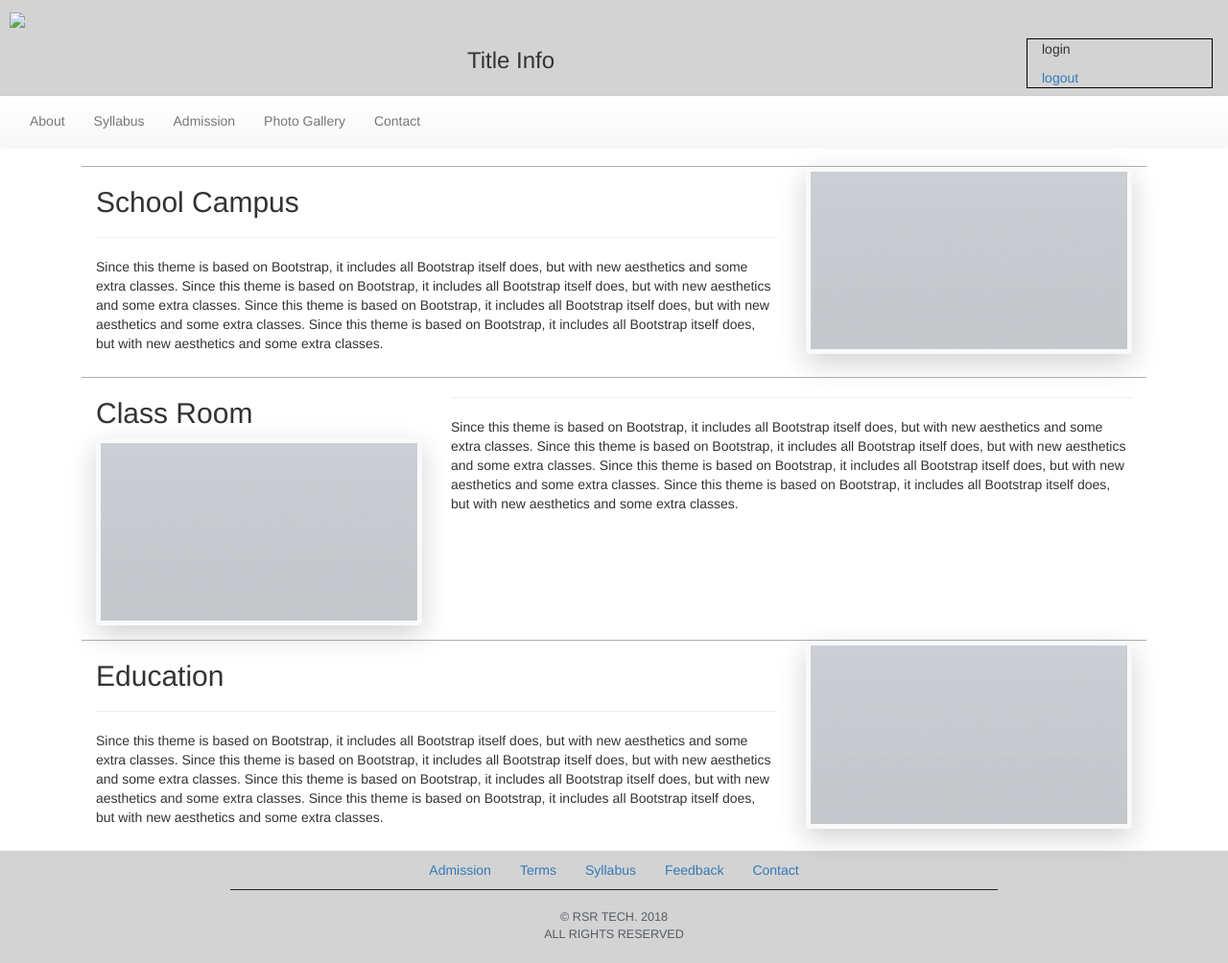
After one commit to ravi504/HomeProject, a PHP site: page /files/About.html in a window 1280 px wide. The commit adds this page. Shown: the whole page at 96% size. Run offline with PHP 8.4, Linux system fonts and the light colour scheme; some libraries are stand-ins or nearby versions.

Commit message:
Add php files

```diff
--- a/MTSchool/css/index.css
+++ b/MTSchool/css/index.css
@@ -1,3 +1,6 @@
+body{
+	//background-image: linear-gradient(to right top, #0c4cac, #0079cc, #009ab1, #00b46c, #88c207);
+}
 #header{
 	padding:10px;
 	height:100px;
@@ -165,6 +168,10 @@ h3{
 .bg-darkest {
     background-color: lightgrey!important;
 }
+/* .bg-darkest-syllb{ */
+	/* background-color: lightgrey!important; */
+
+/* } */
 .justify-content-center {
     justify-content: center!important;
 	display: flex;
@@ -218,3 +225,92 @@ ul {
 /* *, :after, :before { */
     /* box-sizing: border-box; */
 /* } */
+
+
+.img-thumbnail {
+    padding: .5rem;
+	width:100%;
+    background-color: #f8f9fa;
+    border: 0 solid #dee2e6;
+    border-radius: .375rem;
+    box-shadow: 0 1rem 3rem rgba(0,0,0,.175);
+}
+/* .img-fluid, .img-thumbnail { */
+    /* max-width: 100%; */
+    /* height: auto; */
+/* } */
+img, svg {
+    vertical-align: middle;
+}
+
+.justify-content{
+	margin:15px;
+	border-top: 1px solid #b1b0b0
+}
+.col_h2{
+	//float:right;
+}
+
+@media (min-width: 768px) {
+	.img-thumbnail{
+		width:100%;
+		//margin: 60px 10px 0px 37px;
+		//margin: 22px 21px 0px 23px;
+		}
+	}
+
+/* Syllabus part */
+.scrollspy-example {
+    position: relative;
+    height: 100%;
+    margin-top: .5rem;
+	margin-left: .5em;
+    overflow: auto;
+}
+*, ::after, ::before {
+    box-sizing: border-box;
+}
+
+div {
+    display: block;
+}
+.scrollspy-example p{
+	background: lightgrey;
+    font-size: 15px;
+    padding: 30px;
+	margin: -8px 0px 30px 0px;
+	height: auto;
+    width: 99%;
+    font-family: Times, Times New Roman, Georgia;
+	border-bottom:1px solid black;
+}
+.scrollspy-example h4{
+	font-size: 23px;
+    font-family: cursive;
+    background: gainsboro;
+    line-height: 36px;
+    padding: 5px;
+	width: 99%;
+}
+.lis_style{
+    margin: 16px 0px 0px 4px;
+}
+.bd-example{
+	border-bottom:2px solid black;
+}
+
+/* Gallery part */
+
+.gallery_div img{
+	width: 30%;
+    height: 50%;
+    padding: 3px;
+    float: right;
+	cursor:pointer;
+	/* transition: all .2s ease-in-out; */
+	/* border-radius: calc(.25rem - 1px); */
+}
+.gallery_div img:hover{
+	background:grey;
+
+}
--- /dev/null
+++ b/MTSchool/files/About.html
@@ -0,0 +1,152 @@
+<!DOCTYPE html>
+
+<html lang="en">
+<head>
+ <title>About</title>
+ <meta charset='utf-8' />
+ <meta name="viewport" content="width=device-width, initial-scale=1">
+  <link rel="stylesheet" href="https://maxcdn.bootstrapcdn.com/bootstrap/3.3.6/css/bootstrap.min.css">
+ <link rel="stylesheet" href="https://maxcdn.bootstrapcdn.com/bootstrap/3.3.6/css/bootstrap-theme.min.css">
+ <link rel="stylesheet" href="css/index.css">
+ <!-- <link rel="stylesheet" href="https://maxcdn.bootstrapcdn.com/bootstrap/4.0.0/css/bootstrap.min.css" integrity="sha384-Gn5384xqQ1aoWXA+058RXPxPg6fy4IWvTNh0E263XmFcJlSAwiGgFAW/dAiS6JXm" crossorigin="anonymous"> -->
+
+
+ <link rel='stylesheet' href='../css/index.css' />
+
+</head>
+<body>
+<div id="main-div">
+			<div id="header" class="container-fluid">
+				  <div class="logo">  <!--Logo and Wesite title info -->
+					<div class="row">
+					 <div class="col-md-10 ">
+					  <div class="colsm">
+					   <div id="img_div"><img src="#" /> <h3>Title Info</h3></div>
+					  </div>
+					 </div>
+					 <div class="col-md-2 col_lo_status">
+					   <div id="login_status">
+						   <p id="login">login</p><a id="logout">logout</a>
+					   </div>
+					 </div>
+					</div>
+				</div>
+				</div>
+			</div>
+			<nav class="navbar navbar-default" id="nav"> <!-- Navigations bar -->
+				<div class="container-fluid">
+					<div class="navbar-header">
+						<button type="button" class="navbar-toggle" data-toggle="collapse" data-target="#nav-collapse"><span class="glyphicon glyphicon-tasks"></span></button>
+					</div>
+					<div id="nav-collapse" class="collapse navbar-collapse">
+						<ul class="nav navbar-nav">
+							<li><a href="about.html">About</a></li>
+							<li><a href="Syllabus.html">Syllabus</a></li>
+							<li><a href="Admission.html">Admission</a></li>
+							<li><a href="Photo_Gallery.html">Photo Gallery</a></li>
+							<li><a href="Contact.html">Contact</a></li>
+						</ul>
+						<!-- <form class="navbar-form navbar-left" role="search"> -->
+							<!-- <div class="form-group"> -->
+								<!-- <input type="text" class="form-control" placeholder="Search.."> -->
+							<!-- </div> -->
+							<!-- <a class="btn btn-info" role="button" href="#search-modal" data-toggle="modal">Search</a> -->
+						<!-- </form> -->
+
+					</div>
+				</div>
+			</nav>
+</div>
+
+<div class="container">
+            <div class="row justify-content">
+                <div class="col-sm-12 col-md-8">
+                    <h2>School Campus</h2>
+                    <hr class="sep border-primary ml-0 mb-3 text-left">
+                    <p>Since this theme is based on Bootstrap, it includes all Bootstrap itself does, but with new aesthetics and some extra classes.
+					  Since this theme is based on Bootstrap, it includes all Bootstrap itself does, but with new aesthetics and some extra classes.
+					Since this theme is based on Bootstrap, it includes all Bootstrap itself does, but with new aesthetics and some extra classes.
+					Since this theme is based on Bootstrap, it includes all Bootstrap itself does, but with new aesthetics and some extra classes.
+					</p>
+                </div>
+                <div class="col-sm-12 col-md-4 col-img1">
+                    <img src="../image/slide4.gif" class="img-fluid img-thumbnail" alt="People working with a laptop">
+                </div>
+            </div>
+            <div class="row justify-content">
+			    <div class="col-sm-12 col-md-4 col-img1">
+				    <h2 class="col_h2">Class Room</h2>
+                    <img src="../image/slide4.gif" class="img-fluid img-thumbnail" alt="Woman talking on the phone">
+                </div>
+                <div class="col-sm-12 col-md-8">
+                    <!-- <h2 class="col_h2">Easy to customize</h2> -->
+                    <hr class="sep border-primary ml-0 mb-3 text-left">
+                    <p>Since this theme is based on Bootstrap, it includes all Bootstrap itself does, but with new aesthetics and some extra classes.
+					  Since this theme is based on Bootstrap, it includes all Bootstrap itself does, but with new aesthetics and some extra classes.
+					Since this theme is based on Bootstrap, it includes all Bootstrap itself does, but with new aesthetics and some extra classes.
+					Since this theme is based on Bootstrap, it includes all Bootstrap itself does, but with new aesthetics and some extra classes.
+					</p>
+                </div>
+
+             </div>
+			 <div class="row justify-content">
+                <div class="col-sm-12 col-md-8">
+                    <h2>Education</h2>
+                    <hr class="sep border-primary ml-0 mb-3 text-left">
+                    <p>Since this theme is based on Bootstrap, it includes all Bootstrap itself does, but with new aesthetics and some extra classes.
+					  Since this theme is based on Bootstrap, it includes all Bootstrap itself does, but with new aesthetics and some extra classes.
+					Since this theme is based on Bootstrap, it includes all Bootstrap itself does, but with new aesthetics and some extra classes.
+					Since this theme is based on Bootstrap, it includes all Bootstrap itself does, but with new aesthetics and some extra classes.
+					</p>
+                </div>
+                <div class="col-sm-12 col-md-4 col-img1">
+                    <img src="../image/slide4.gif" class="img-fluid img-thumbnail" alt="People working with a laptop">
+                </div>
+            </div>
+        </div>
+
+<footer class="site-footer bg-darkest" role="contentinfo">
+    <div class="container">
+
+      <ul class="nav justify-content-center">
+        <li class="nav-item">
+          <a class="nav-link" href="#">Admission</a>
+        </li>
+        <li class="nav-item">
+          <a class="nav-link" href="#">Terms</a>
+        </li>
+        <li class="nav-item">
+          <a class="nav-link" href="#">Syllabus</a>
+        </li>
+        <li class="nav-item">
+          <a class="nav-link" href="#">Feedback</a>
+        </li>
+        <li class="nav-item">
+          <a class="nav-link" href="page-contact.html">Contact</a>
+        </li>
+      </ul>
+      <div class="copy">
+        © RSR Tech. 2018<br>
+        All rights reserved
+      </div>
+    </div>
+</footer>
+
+<script src="https://ajax.googleapis.com/ajax/libs/jquery/1.11.3/jquery.min.js"></script>
+<script src="https://maxcdn.bootstrapcdn.com/bootstrap/3.3.6/js/bootstrap.min.js"></script>
+<!-- <script src="https://code.jquery.com/jquery-3.2.1.slim.min.js" integrity="sha384-KJ3o2DKtIkvYIK3UENzmM7KCkRr/rE9/Qpg6aAZGJwFDMVNA/GpGFF93hXpG5KkN" crossorigin="anonymous"></script> -->
+<!-- <script src="https://cdnjs.cloudflare.com/ajax/libs/popper.js/1.12.9/umd/popper.min.js" integrity="sha384-ApNbgh9B+Y1QKtv3Rn7W3mgPxhU9K/ScQsAP7hUibX39j7fakFPskvXusvfa0b4Q" crossorigin="anonymous"></script> -->
+<!-- <script src="https://maxcdn.bootstrapcdn.com/bootstrap/4.0.0/js/bootstrap.min.js" integrity="sha384-JZR6Spejh4U02d8jOt6vLEHfe/JQGiRRSQQxSfFWpi1MquVdAyjUar5+76PVCmYl" crossorigin="anonymous"></script> -->
+
+
+<!-- <script src="js/index.js"></script>   -->
+<!-- <script src="js/loginAuth.js"></script>   -->
+
+
+<!-- <button type="button" class="btn btn-primary" data-toggle="modal" data-target="#exampleModal" data-whatever="@mdo">Open modal for @mdo</button> -->
+<!-- <button type="button" class="btn btn-primary" data-toggle="modal" data-target="#exampleModal" data-whatever="@fat">Open modal for @fat</button> -->
+<!-- <button type="button" class="btn btn-primary" data-toggle="modal" data-target="#exampleModal" data-whatever="@getbootstrap">Open modal for @getbootstrap</button> -->
+
+
+</body>
+</html>
--- /dev/null
+++ b/MTSchool/files/php_files/log_out.php
@@ -0,0 +1,3 @@
+<?php
+ echo "Hellowww";
+?>
```
Also changed, not shown: MTSchool/files/Admission.html (added, +82 -0 lines), MTSchool/files/Contact.html (added, +82 -0 lines), MTSchool/files/Photo_Gallery.html (added, +119 -0 lines), MTSchool/files/Syllabus.html (added, +131 -0 lines), MTSchool/files/login_model.html (deleted, +0 -36 lines), MTSchool/index.html (+6 -6 lines).
